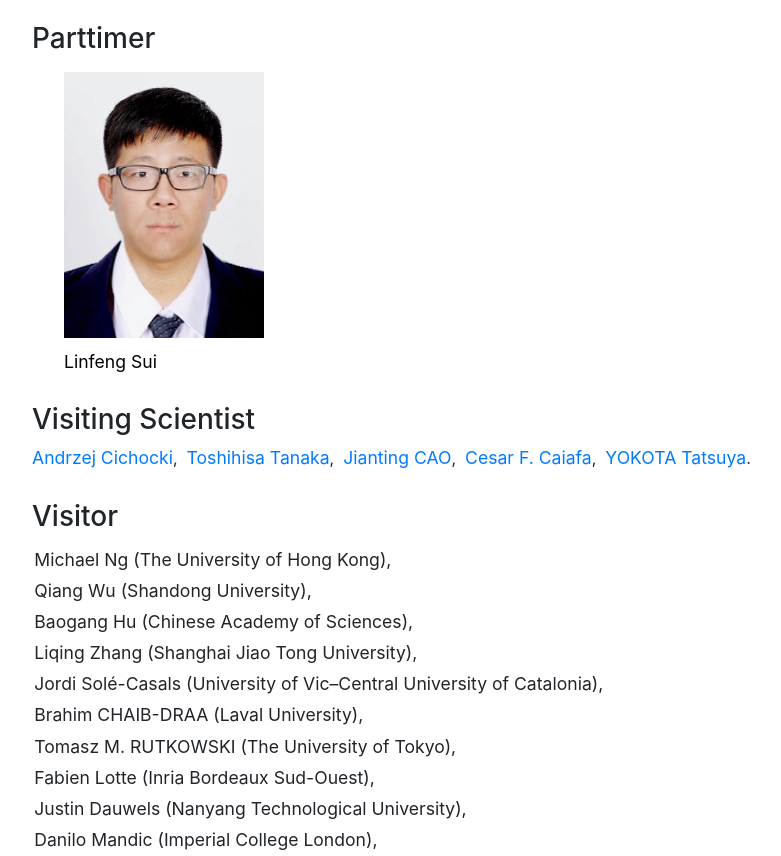
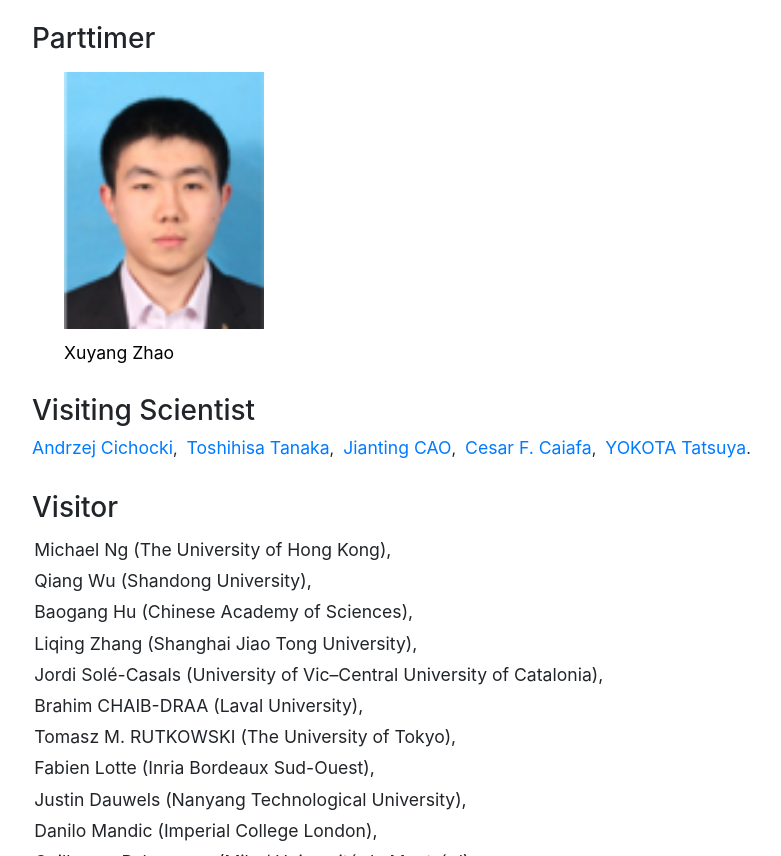
Before and after one commit to try-agaaain/HSI-TEAM, a website with bundled scripts: page TLT_test/index.html in a window 1280 px wide. Shown: the part 2872-3728 px from the top of the page, without its empty margins (224-1005 px from the left). Built offline with nearby package versions, Linux system fonts and the light colour scheme; a web font is replaced by a local one.

Commit message:
Update index.html

```diff
--- a/TLT_test/index.html
+++ b/TLT_test/index.html
@@ -234,7 +234,7 @@
             <h3 class="mb-0">Parttimer</h3>
             <ul class="list-inline list-icons">
               <lli class="list-inline-item">
-                <img src="images/members/linfengSui.png"><br><ab>Linfeng Sui</ab>
+                <img src="images/members/xuyangZhao.png"><br><ab>Xuyang Zhao</ab>
               </lli>
               <!-- ------------------------------------------------------------ -->
             </ul>
```
